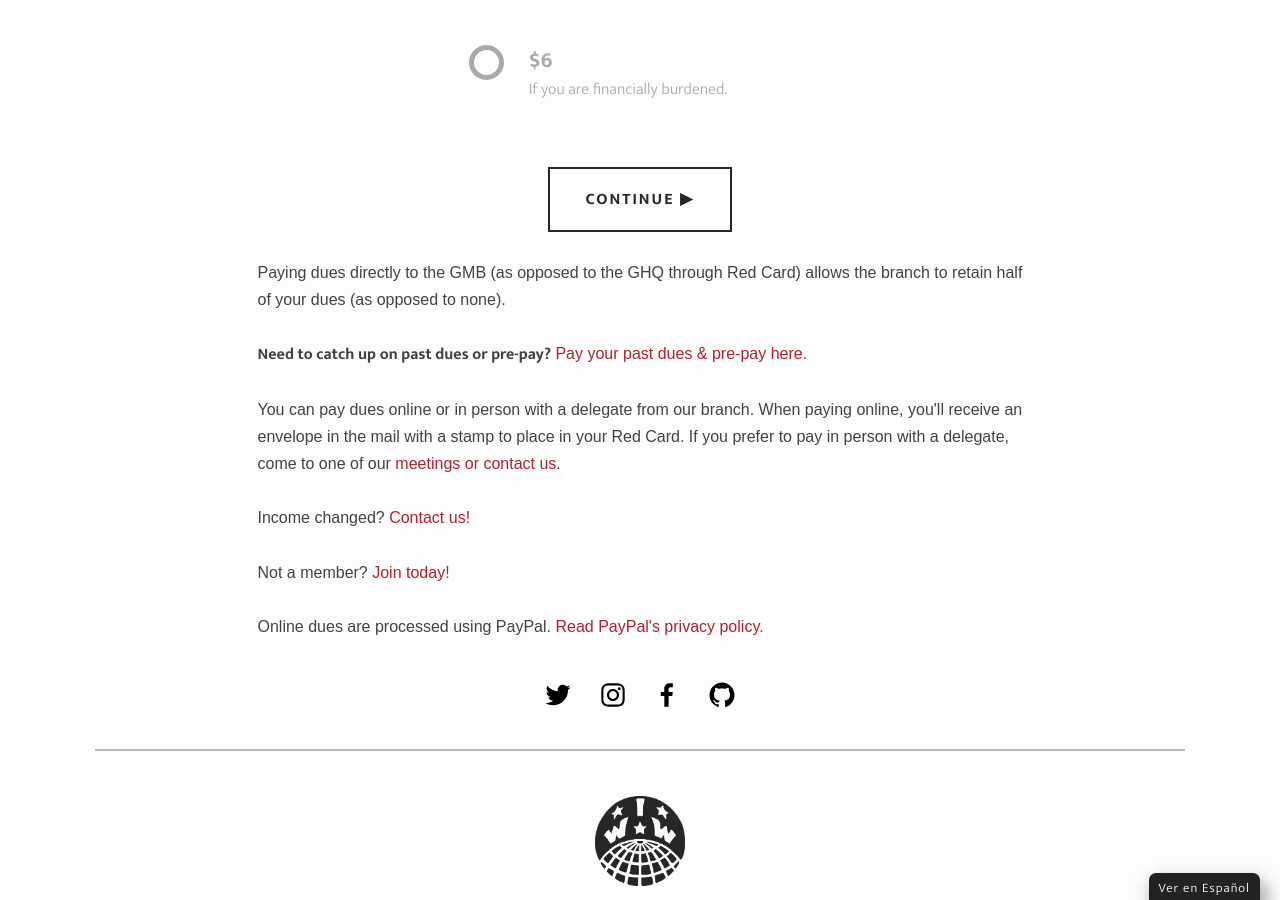
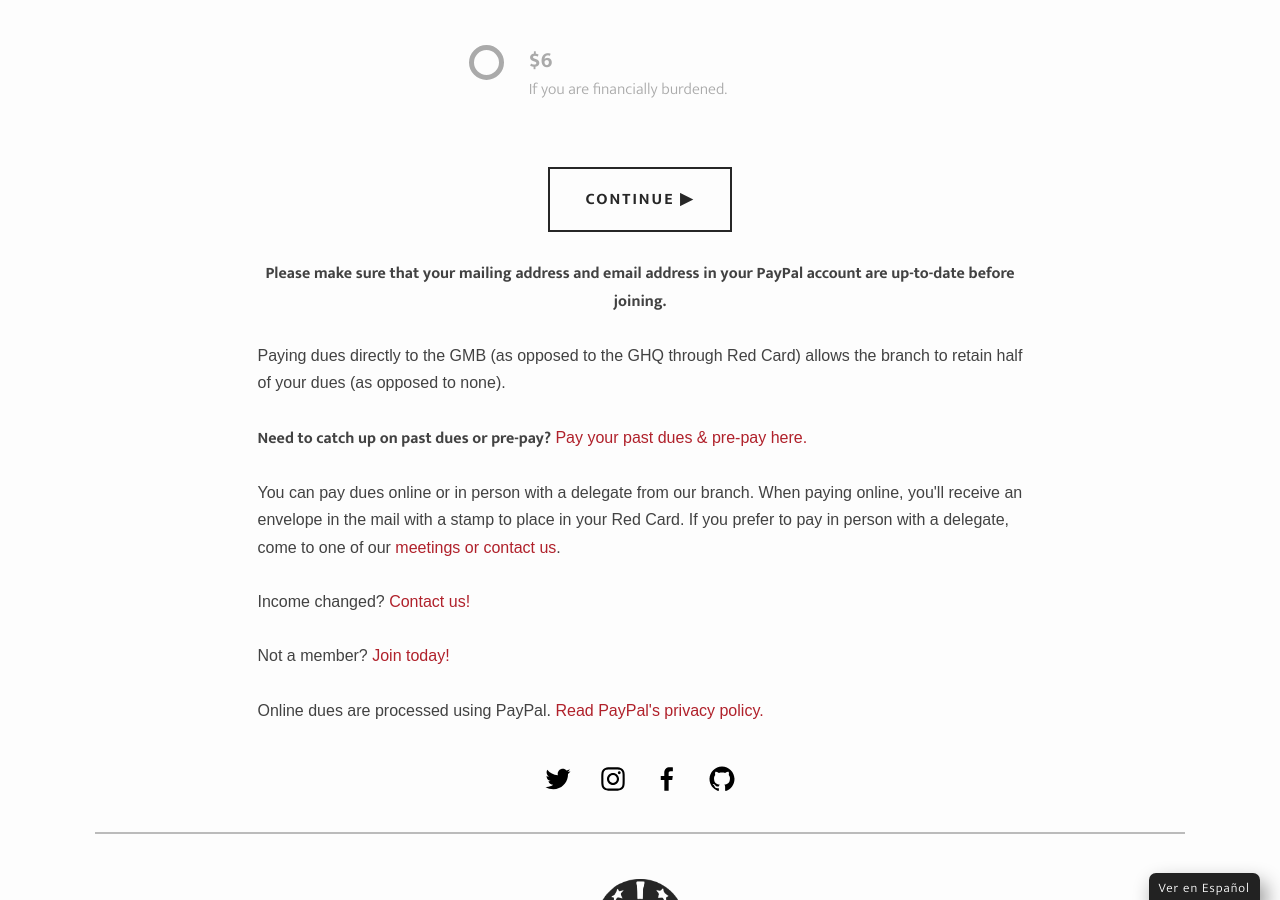
Before and after one commit to IWW-NYC-GMB/iww.nyc, a Jekyll site: the page built from dues.html, in a window 1280 px wide and 900 px high, scrolled down 1255 px. Built offline with Jekyll 4.4.1, drawn with Linux system fonts in a browser that asks for light colours; some web fonts are replaced.

Commit message:
Update dues.html

```diff
--- a/dues.html
+++ b/dues.html
@@ -142,7 +142,6 @@ heading: true
 </div>
 </form>
 </div><br>
-
 <script>
 var frontHeight = document.getElementById("front").offsetHeight;
 document.getElementById("break").style.height = frontHeight + "px";
@@ -174,8 +173,8 @@ function setDues() {
 	document.getElementById("a3").value = duesLevel;
 }
 </script>
-
 <div style="z-index:10;">
+<p style="text-align:center;"><strong>Please make sure that your mailing address and email address in your PayPal account are up-to-date before joining.</strong></p><br>
 <p>
 Paying dues directly to the GMB (as opposed to the GHQ through Red Card) allows the branch to retain half of your dues (as opposed to none).<br><br>
 <strong>Need to catch up on past dues or pre-pay?</strong> <a href="{{site.baseurl}}/past-dues">Pay your past dues & pre-pay here.</a><br><br>
```
